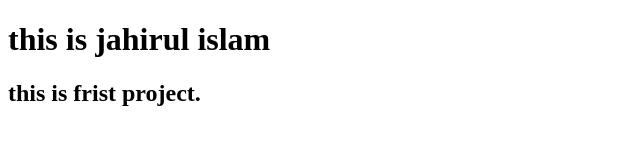
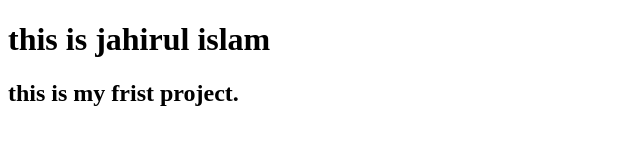
Before and after one commit to jahirul94/my-frist-projects, a plain HTML site: page index.html in a window 1280 px wide. Shown: the whole page, without its empty margins (0-640 px from the left). Drawn offline with Linux system fonts and the light colour scheme.

Commit message:
Update index.html

```diff
--- a/index.html
+++ b/index.html
@@ -9,6 +9,6 @@
 <body>
 
    <h1> this is jahirul islam </h1>
-   <h2>this is frist project.  </h2>
+   <h2>this is my frist project.  </h2>
 </body>
 </html>
```
